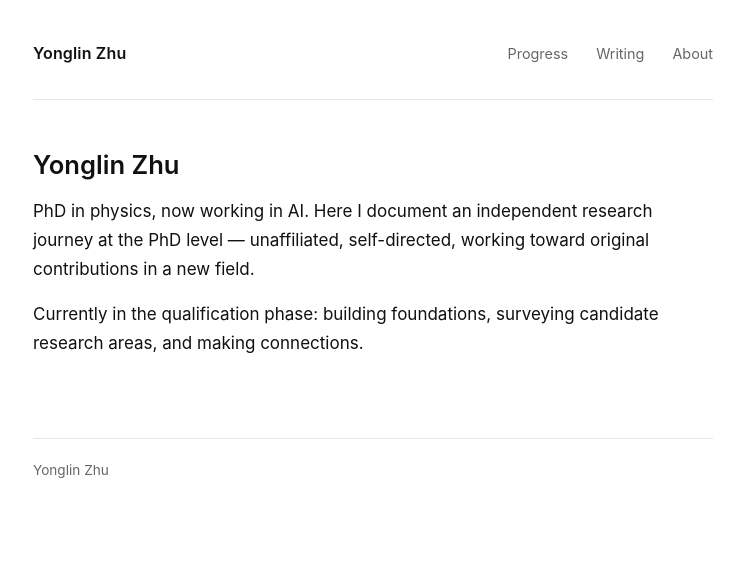
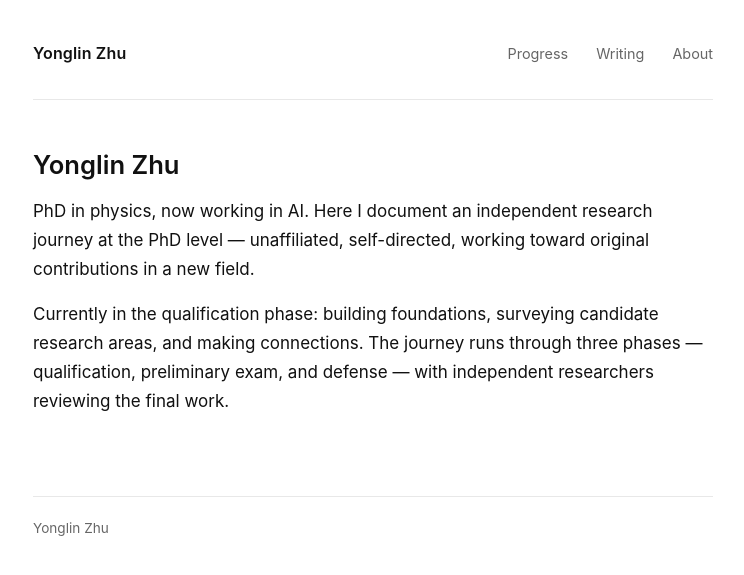
Before and after one commit to zhuygln/PhDunaffiliated, a Jekyll site: the page built from docs/index.md, in a window 1280 px wide. Shown: the top 575 px of the page, without its empty margins (267-1011 px from the left). Built offline with Jekyll 4.4.1, drawn with Linux system fonts in a browser that asks for light colours.

```diff
--- a/docs/index.md
+++ b/docs/index.md
@@ -7,4 +7,4 @@ title: Home
 
 PhD in physics, now working in AI. Here I document an independent research journey at the PhD level — unaffiliated, self-directed, working toward original contributions in a new field.
 
-Currently in the qualification phase: building foundations, surveying candidate research areas, and making connections.
+Currently in the qualification phase: building foundations, surveying candidate research areas, and making connections. The journey runs through three phases — qualification, preliminary exam, and defense — with independent researchers reviewing the final work.
```
Also changed, not shown: docs/_progress/2026-04-27-start.md (added, +4 -0 lines), docs/_progress/2026-04-28-instructgpt.md (added, +4 -0 lines), docs/_progress/2026-04-29-areas.md (added, +4 -0 lines), docs/_progress/2026-04-30-paper1.md (added, +4 -0 lines).
